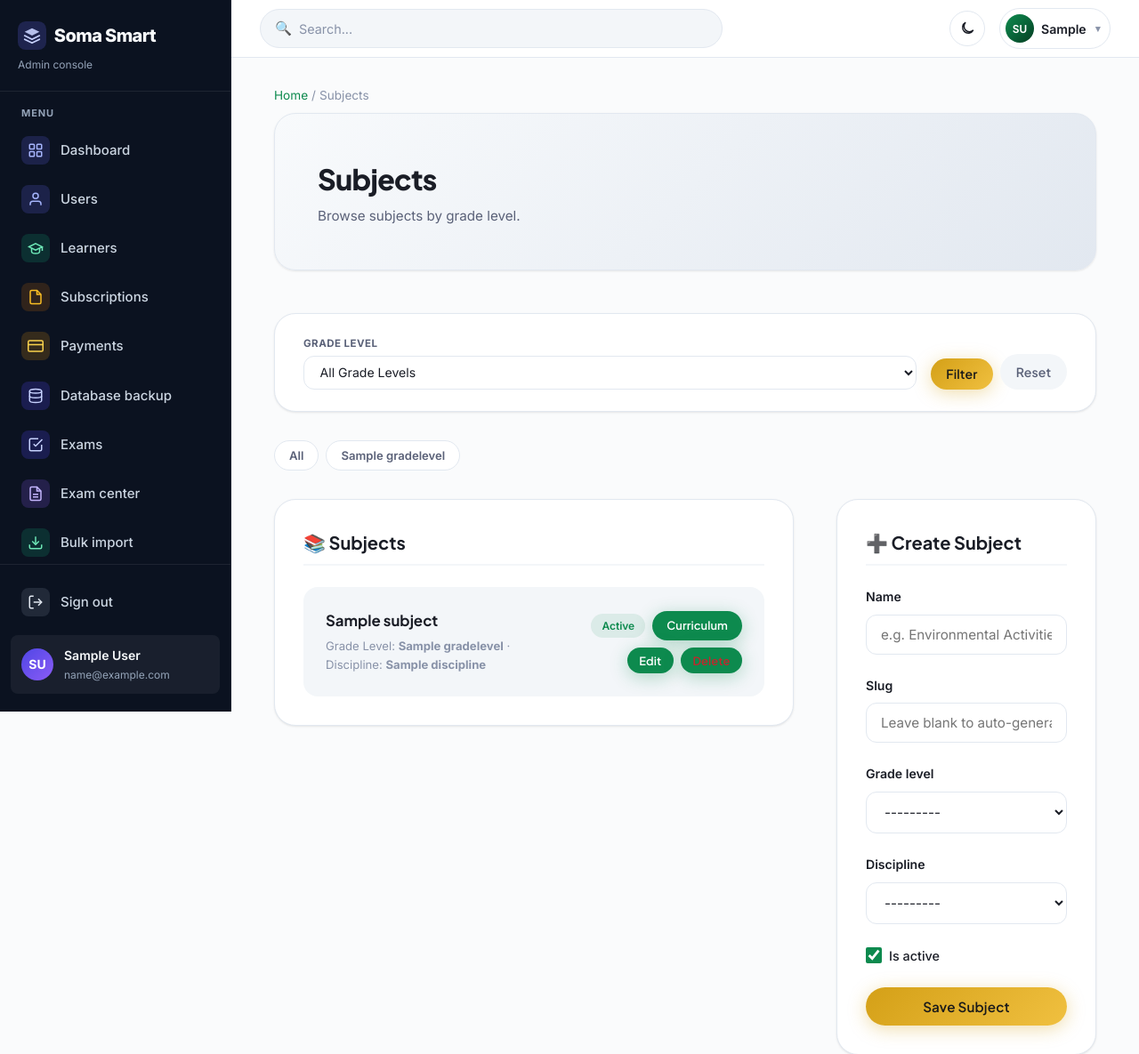
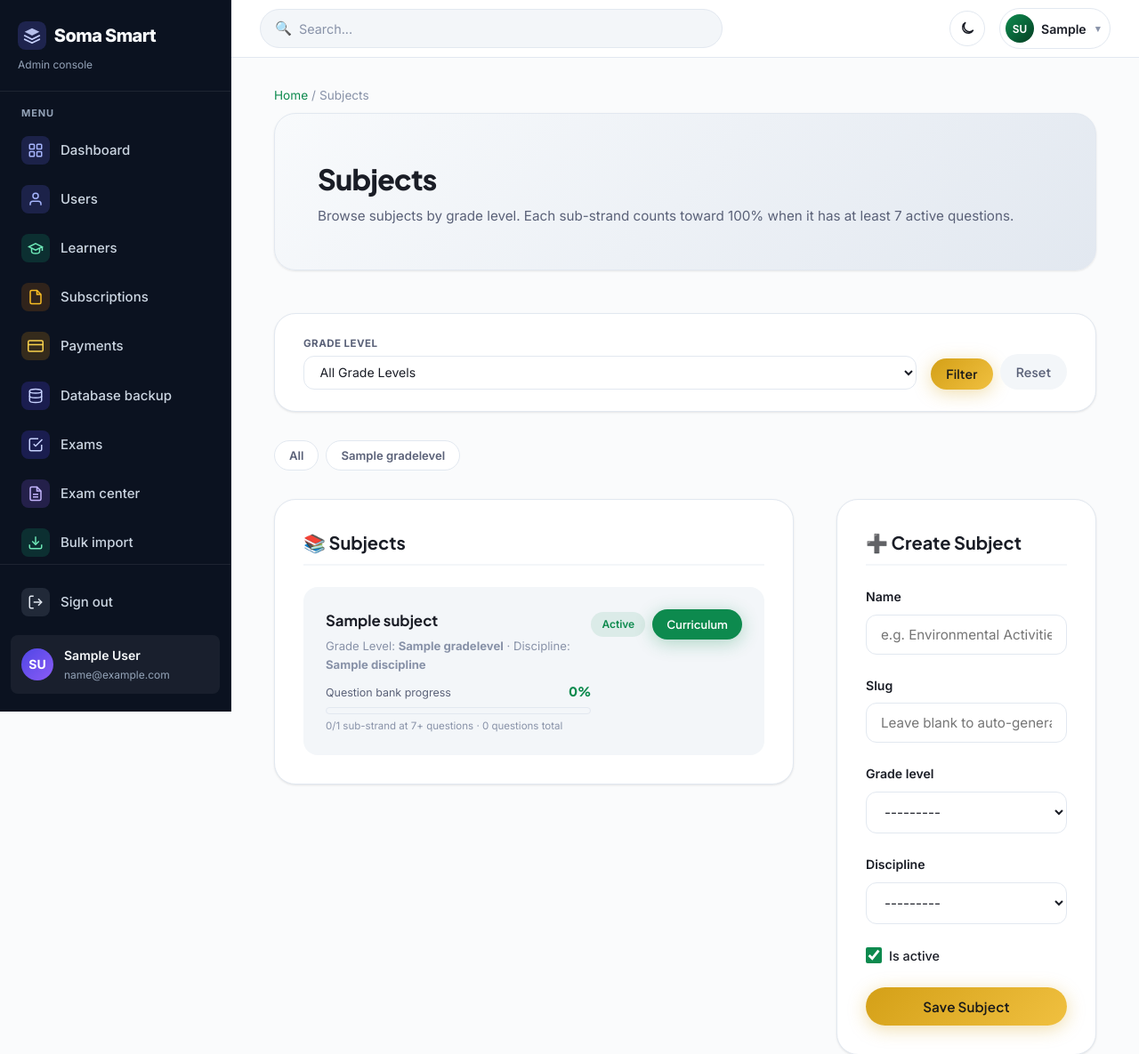
Before and after one commit to kamcho/E-learning, a Django app: page /curriculum/subjects/ in a window 1280 px wide. Shown: the top 1185 px of the page at 89% size. Run offline with Django 5.2, Linux system fonts and the light colour scheme; a user stored in the database is signed in; tables that the repository leaves empty hold one stand-in row (values such as "Sample post"); data that the repository does not hold is empty; parts of the project's set-up code (start-up, migrations or seed data) failed here and were passed over.

Commit message:
match n fix

```diff
--- /dev/null
+++ b/subjects/curriculum_progress.py
@@ -0,0 +1,75 @@
+"""Question-bank progress against the 7-questions-per-sub-strand target."""
+
+from collections import defaultdict
+
+from django.db.models import Count
+
+from core.models import Question
+
+from .models import SubStrand
+
+SUBSTRAND_QUESTION_TARGET = 7
+
+
+def substrand_question_progress_pct(question_count, target=SUBSTRAND_QUESTION_TARGET):
+    """Return 0–100 completion for one sub-strand."""
+    if target <= 0:
+        return 0
+    count = max(0, int(question_count or 0))
+    return min(100, round(100 * count / target))
+
+
+def build_curriculum_progress_by_subject(subject_ids):
+    """
+    For each subject id, return aggregate progress across active sub-strands.
+
+    Each sub-strand contributes min(100%, questions/7). Subject progress is the
+    arithmetic mean of those percentages (0 if there are no sub-strands).
+    """
+    subject_ids = [sid for sid in subject_ids if sid]
+    default = {
+        'progress_pct': 0,
+        'substrand_count': 0,
+        'ready_count': 0,
+        'question_count': 0,
+    }
+    if not subject_ids:
+        return {}
+
+    result = {sid: dict(default) for sid in subject_ids}
+    sub_strands = list(
+        SubStrand.objects.filter(
+            strand__subject_id__in=subject_ids,
+            is_active=True,
+            strand__is_active=True,
+        ).values('pk', 'strand__subject_id')
+    )
+    if not sub_strands:
+        return result
+
+    sub_ids = [row['pk'] for row in sub_strands]
+    question_counts = dict(
+        Question.objects.filter(sub_strand_id__in=sub_ids, is_active=True)
+        .values('sub_strand_id')
+        .annotate(total=Count('pk'))
+        .values_list('sub_strand_id', 'total')
+    )
+
+    pct_by_subject = defaultdict(list)
+    questions_by_subject = defaultdict(int)
+
+    for row in sub_strands:
+        subject_id = row['strand__subject_id']
+        q_count = question_counts.get(row['pk'], 0)
+        questions_by_subject[subject_id] += q_count
+        pct_by_subject[subject_id].append(substrand_question_progress_pct(q_count))
+
+    for subject_id, pcts in pct_by_subject.items():
+        ready = sum(1 for pct in pcts if pct >= 100)
+        result[subject_id] = {
+            'progress_pct': round(sum(pcts) / len(pcts)) if pcts else 0,
+            'substrand_count': len(pcts),
+            'ready_count': ready,
+            'question_count': questions_by_subject[subject_id],
+        }
+    return result
--- a/subjects/views.py
+++ b/subjects/views.py
@@ -31,6 +31,10 @@ from .objectives_import import (
     load_subject_objectives_preview,
     parse_subject_objectives_text,
     sign_subject_objectives_preview,
+)
+from .curriculum_progress import (
+    SUBSTRAND_QUESTION_TARGET,
+    build_curriculum_progress_by_subject,
 )
 from .subject_import import (
     SubjectImportError,
@@ -289,7 +293,23 @@ def subject_list(request):
             if active_grade:
                 subjects = subjects.filter(grade_level=active_grade)
 
-    subjects = subjects.order_by('grade_level__name', 'name')
+    subjects = list(subjects.order_by('grade_level__name', 'name'))
+    curriculum_progress = build_curriculum_progress_by_subject([s.pk for s in subjects])
+    subject_entries = [
+        {
+            'subject': subject,
+            **curriculum_progress.get(
+                subject.pk,
+                {
+                    'progress_pct': 0,
+                    'substrand_count': 0,
+                    'ready_count': 0,
+                    'question_count': 0,
+                },
+            ),
+        }
+        for subject in subjects
+    ]
     subject_import_text = ''
     subject_preview = None
     subject_preview_token = ''
@@ -352,6 +372,8 @@ def subject_list(request):
 
     return render(request, 'subjects/subject_list.html', {
         'subjects': subjects,
+        'subject_entries': subject_entries,
+        'substrand_question_target': SUBSTRAND_QUESTION_TARGET,
         'form': form,
         'subject_edit_form': subject_edit_form,
         'all_grade_levels': all_grade_levels,
--- a/templates/subjects/subject_list.html
+++ b/templates/subjects/subject_list.html
@@ -48,6 +48,55 @@
     border-color: var(--clr-primary);
     color: #fff;
   }
+
+  .subject-progress-wrap {
+    margin-top: var(--space-sm);
+    max-width: 22rem;
+  }
+
+  .subject-progress-meta {
+    display: flex;
+    flex-wrap: wrap;
+    align-items: baseline;
+    justify-content: space-between;
+    gap: 0.35rem 0.75rem;
+    font-size: 0.78rem;
+    color: var(--clr-text-muted);
+    margin-bottom: 0.35rem;
+  }
+
+  .subject-progress-pct {
+    font-weight: 800;
+    font-family: var(--font-heading);
+    color: var(--clr-primary);
+    font-size: 0.9rem;
+  }
+
+  .subject-progress-track {
+    height: 8px;
+    border-radius: var(--radius-full);
+    background: var(--clr-surface-alt);
+    border: 1px solid var(--clr-border);
+    overflow: hidden;
+  }
+
+  .subject-progress-fill {
+    height: 100%;
+    border-radius: var(--radius-full);
+    background: linear-gradient(90deg, var(--clr-primary), var(--clr-primary-light));
+    transition: width 0.25s ease;
+  }
+
+  .subject-progress-hint {
+    font-size: 0.72rem;
+    color: var(--clr-text-light);
+    margin-top: 0.35rem;
+    line-height: 1.35;
+  }
+
+  .list-item {
+    align-items: flex-start;
+  }
 </style>
 {% endblock %}
 
@@ -70,6 +119,7 @@
         {% else %}
           Browse subjects by grade level.
         {% endif %}
+        Each sub-strand counts toward 100% when it has at least {{ substrand_question_target }} active questions.
       </p>
     </div>
   </div>
@@ -108,17 +158,35 @@
         {% if show_all_grades %}All Subjects{% elif active_grade %}{{ active_grade.name }} Subjects{% else %}Subjects{% endif %}
       </h2>
 
-      {% if subjects %}
+      {% if subject_entries %}
         <div class="item-list">
-          {% for subject in subjects %}
+          {% for entry in subject_entries %}
+            {% with subject=entry.subject %}
             <div class="list-item">
-              <div>
+              <div style="flex: 1; min-width: 0;">
                 <a href="{% url 'subjects:subject_detail' subject.slug %}" class="list-item-title">
                   {{ subject.name }}
                 </a>
                 <div class="list-item-meta">
                   Grade Level: <strong>{{ subject.grade_level.name }}</strong>
                   &middot; Discipline: <strong>{{ subject.discipline.name }}</strong>
+                </div>
+                <div class="subject-progress-wrap">
+                  <div class="subject-progress-meta">
+                    <span>Question bank progress</span>
+                    <span class="subject-progress-pct">{{ entry.progress_pct }}%</span>
+                  </div>
+                  <div class="subject-progress-track" role="progressbar" aria-valuenow="{{ entry.progress_pct }}" aria-valuemin="0" aria-valuemax="100" aria-label="Question bank progress for {{ subject.name }}">
+                    <div class="subject-progress-fill" style="width: {{ entry.progress_pct }}%;"></div>
+                  </div>
+                  <p class="subject-progress-hint">
+                    {% if entry.substrand_count %}
+                      {{ entry.ready_count }}/{{ entry.substrand_count }} sub-strand{{ entry.substrand_count|pluralize }} at {{ substrand_question_target }}+ questions
+                      &middot; {{ entry.question_count }} question{{ entry.question_count|pluralize }} total
+                    {% else %}
+                      No sub-strands yet — add curriculum to track progress.
+                    {% endif %}
+                  </p>
                 </div>
               </div>
               <div style="display: flex; gap: var(--space-sm); align-items: center; flex-wrap: wrap; justify-content: flex-end;">
@@ -128,27 +196,12 @@
                   <span class="badge badge-danger">Inactive</span>
                 {% endif %}
                 <a href="{% url 'subjects:subject_detail' subject.slug %}" class="btn btn-secondary" style="padding: 0.4rem 1rem; font-size: 0.8rem;">Curriculum</a>
-                <button
-                  type="button"
-                  class="btn btn-secondary"
-                  style="padding: 0.4rem 0.85rem; font-size: 0.8rem;"
-                  data-subject-edit
-                  data-subject-slug="{{ subject.slug }}"
-                  data-post-action="{{ subject_list_post_url }}"
-                >Edit</button>
-                <button
-                  type="button"
-                  class="btn btn-secondary"
-                  style="padding: 0.4rem 0.85rem; font-size: 0.8rem; color: var(--clr-danger);"
-                  data-subject-delete
-                  data-subject-slug="{{ subject.slug }}"
-                  data-post-action="{{ subject_list_post_url }}"
-                >Delete</button>
               </div>
             </div>
+            {% endwith %}
           {% endfor %}
         </div>
-      {% else %}
+      {% elif not subjects %}
         <div class="empty-state">
           <div class="empty-state-icon">📚</div>
           <h3>No Subjects Found</h3>
@@ -245,5 +298,4 @@
   </div>
 </div>
 
-{% include 'subjects/partials/subject_manage_modal.html' %}
 {% endblock %}
```
Also changed, not shown: subjects/tests.py (+87 -0 lines).
